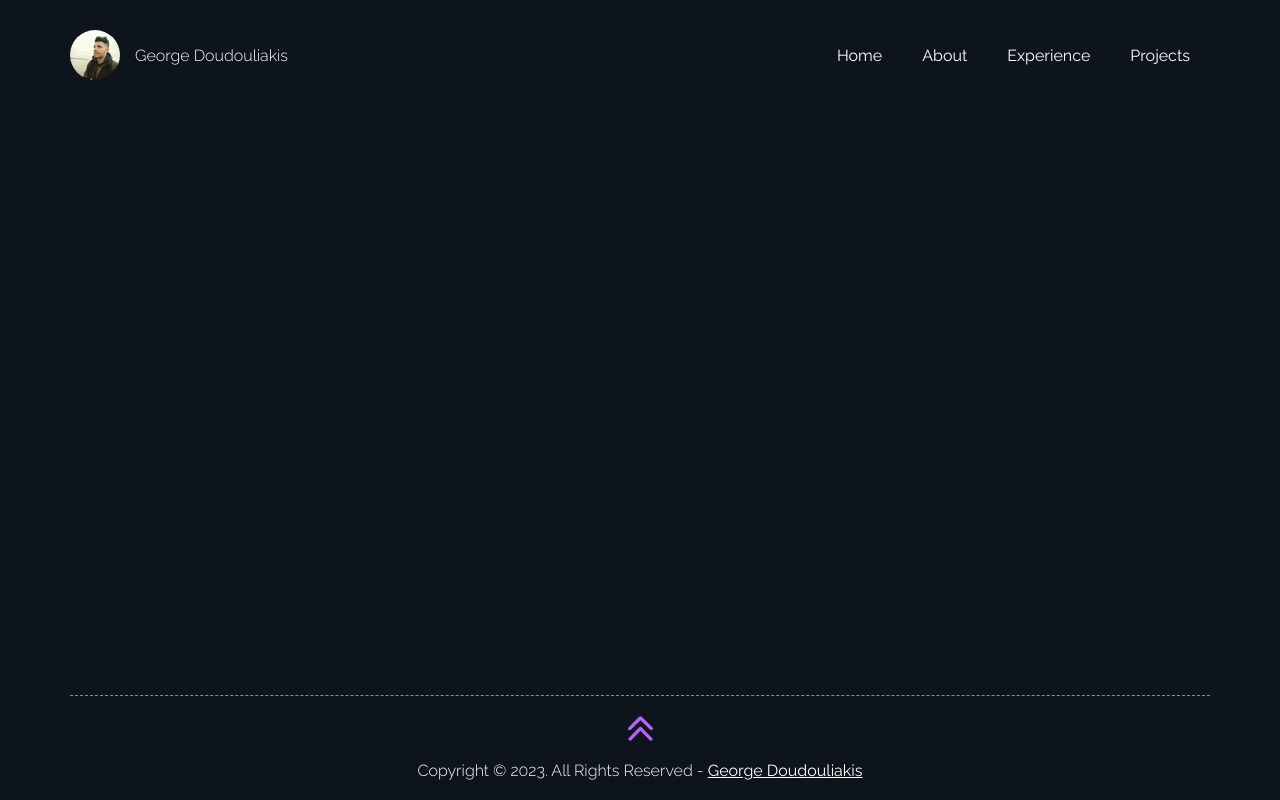
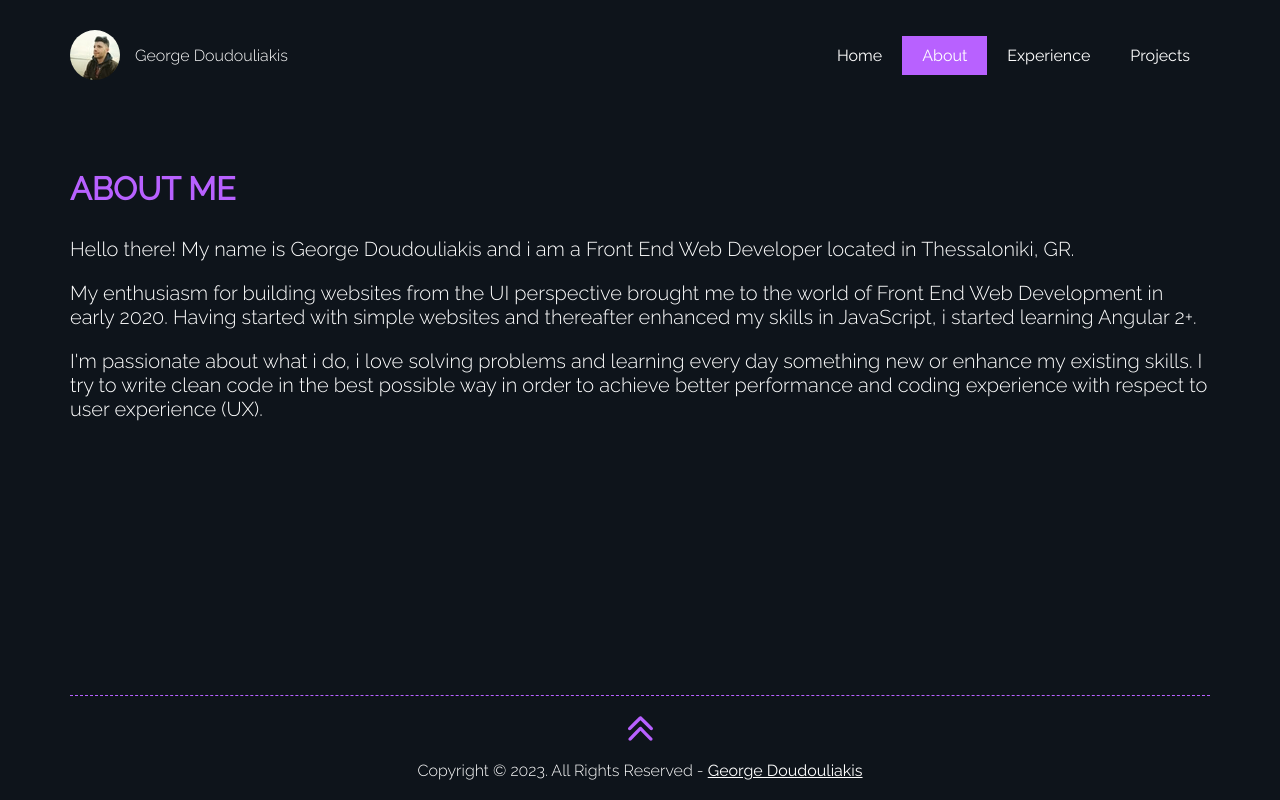
Before and after one commit to GeorgiosDoudouliakis/george-doudouliakis-portfolio, an Angular app: page /about in a window 1280 px wide. Before the commit this address led to /. Built offline with nearby package versions, Linux system fonts and the light colour scheme.

Commit message:
refactor: About page first layout and styling

```diff
--- a/src/app/app-routing.module.ts
+++ b/src/app/app-routing.module.ts
@@ -7,6 +7,10 @@ const routes: Routes = [
     path: "",
     pathMatch: "full",
     loadComponent: () => import("./pages/home/home.component").then(({ HomeComponent }) => HomeComponent)
+  },
+  {
+    path: "about",
+    loadComponent: () => import("./pages/about/about.component").then(({ AboutComponent }) => AboutComponent)
   }
 ];
 
--- a/src/app/app.component.scss
+++ b/src/app/app.component.scss
@@ -10,11 +10,5 @@
             padding: 60px 0;
             min-height: calc(100vh - 215px);
         }
-        @media(min-width: 1280px) {
-            padding: 70px 0;
-        }
-        @media(min-width: 1560px) {
-            padding: 80px 0;
-        }
     }
 }
--- /dev/null
+++ b/src/app/pages/about/about.component.html
@@ -0,0 +1,4 @@
+<h1>ABOUT ME</h1>
+<p>Hello there! My name is George Doudouliakis and i am a Front End Web Developer located in Thessaloniki, GR.</p>
+<p>My enthusiasm for building websites from the UI perspective brought me to the world of Front End Web Development in early 2020. Having started with simple websites and thereafter enhanced my skills in JavaScript, i started learning Angular 2+.</p>
+<p>I'm passionate about what i do, i love solving problems and learning every day something new or enhance my existing skills. I try to write clean code in the best possible way in order to achieve better performance and coding experience with respect to user experience (UX).</p>
--- /dev/null
+++ b/src/app/pages/about/about.component.scss
@@ -0,0 +1,18 @@
+:host {
+    h1 {
+        margin-bottom: 30px;
+    }
+
+    p {
+        font-size: 18px;
+        &:not(:last-of-type) {
+            margin-bottom: 20px;
+        }
+        @media(min-width: 960px) {
+            font-size: 20px;
+        }
+        @media(min-width: 1440px) {
+            font-size: 22px;
+        }
+    }
+}
```
Also changed, not shown: src/app/pages/about/about.component.ts (added, +10 -0 lines), 1 other file (tests, documents, lock files or other folders).
